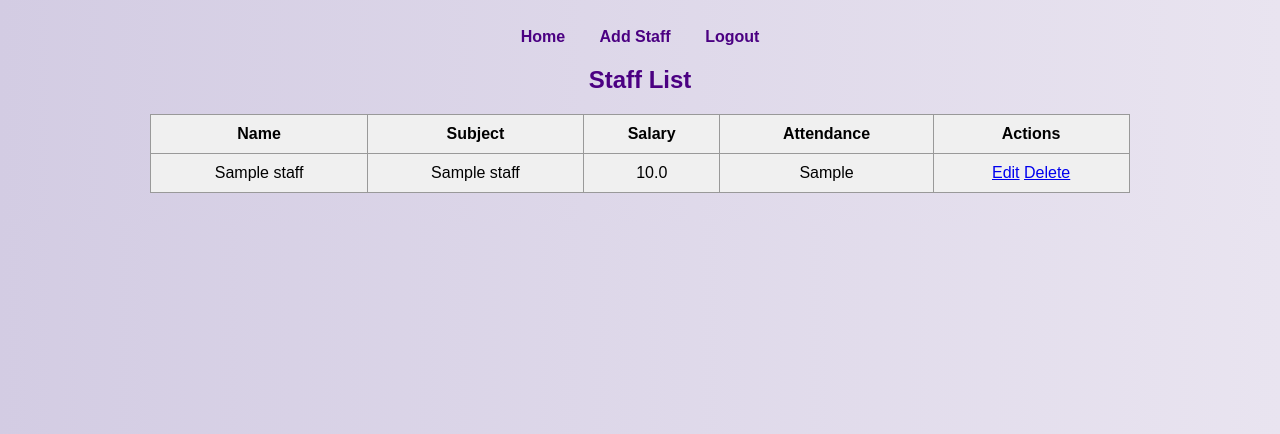
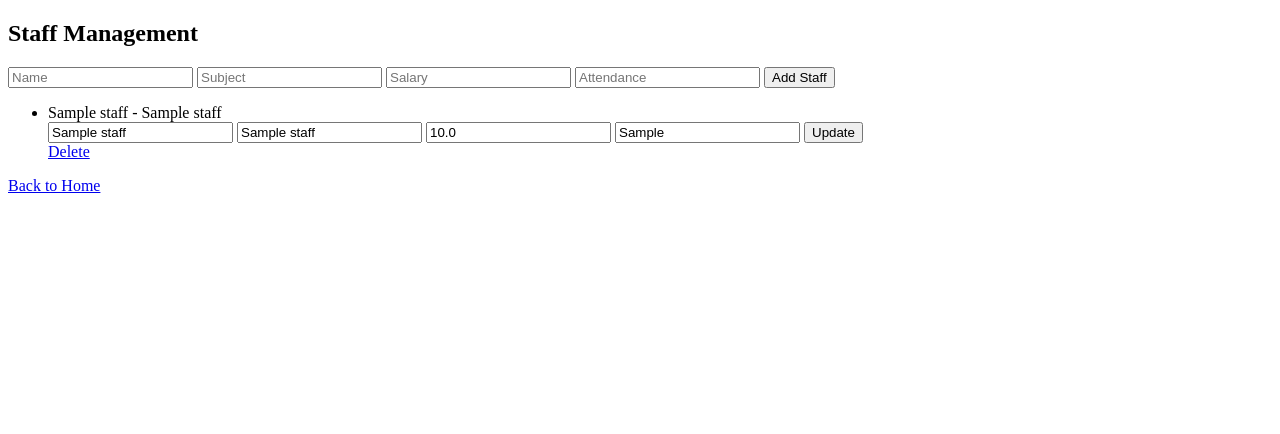
Before and after one commit to Muttu93/school_management01, a Flask app: page /staff in a window 1280 px wide. Shown: the top 434 px of the page. Run offline with Flask 3, Linux system fonts and the light colour scheme; tables that the repository leaves empty hold one stand-in row (values such as "Sample post").

Commit message:
Update staff.html

```diff
--- a/templates/staff.html
+++ b/templates/staff.html
@@ -1,38 +1,31 @@
 <!DOCTYPE html>
 <html lang="en">
-<head>
-    <meta charset="UTF-8">
-    <title>Staff - School Management</title>
-    <link rel="stylesheet" href="{{ url_for('static', filename='style.css') }}">
-</head>
+<head><title>Staff Management</title></head>
 <body>
-<div class="nav">
-    <a href="{{ url_for('home') }}">Home</a>
-    <a href="{{ url_for('add_staff') }}">Add Staff</a>
-    <a href="{{ url_for('logout') }}">Logout</a>
-</div>
+    <h2>Staff Management</h2>
+    <form action="/add_staff" method="POST">
+        <input name="name" placeholder="Name" required>
+        <input name="subject" placeholder="Subject" required>
+        <input name="salary" placeholder="Salary" required>
+        <input name="attendance" placeholder="Attendance" required>
+        <button type="submit">Add Staff</button>
+    </form>
 
-<h2>Staff List</h2>
-<table>
-    <tr>
-        <th>Name</th>
-        <th>Subject</th>
-        <th>Salary</th>
-        <th>Attendance</th>
-        <th>Actions</th>
-    </tr>
-    {% for s in staff %}
-    <tr>
-        <td>{{ s.name }}</td>
-        <td>{{ s.subject }}</td>
-        <td>{{ s.salary }}</td>
-        <td>{{ s.attendance }}</td>
-        <td>
-            <a href="{{ url_for('edit_staff', id=s.id) }}">Edit</a>
-            <a href="{{ url_for('delete_staff', id=s.id) }}">Delete</a>
-        </td>
-    </tr>
+    <ul>
+    {% for st in staff %}
+        <li>{{ st.name }} - {{ st.subject }}
+            <form action="/update_staff/{{st.id}}" method="POST">
+                <input name="name" value="{{st.name}}">
+                <input name="subject" value="{{st.subject}}">
+                <input name="salary" value="{{st.salary}}">
+                <input name="attendance" value="{{st.attendance}}">
+                <button type="submit">Update</button>
+            </form>
+            <a href="/delete_staff/{{st.id}}">Delete</a>
+        </li>
     {% endfor %}
-</table>
+    </ul>
+
+    <a href="/home">Back to Home</a>
 </body>
 </html>
```
